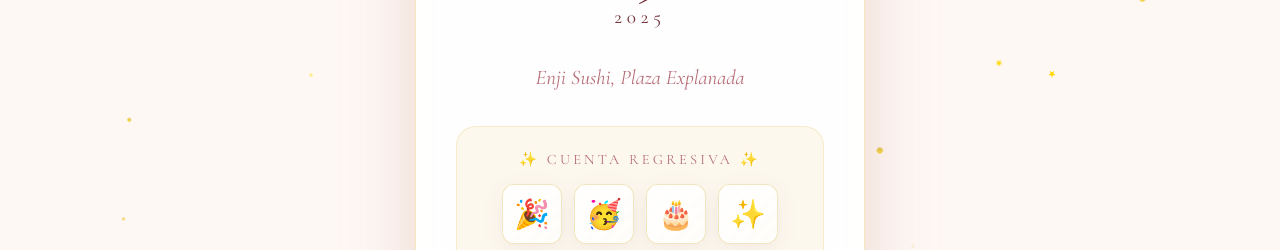
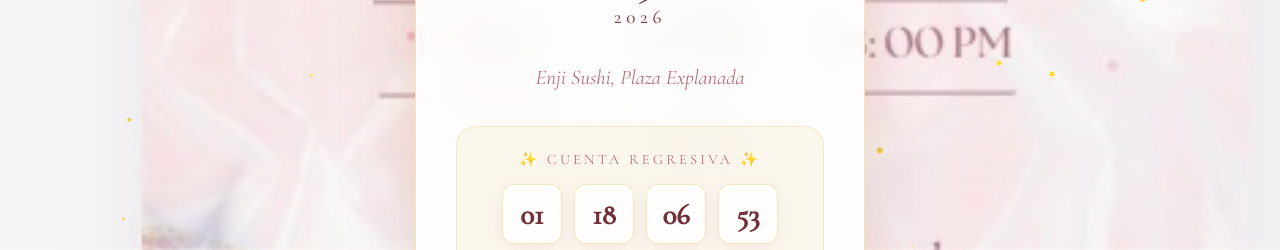
Before and after one commit to jeadguro/lizethcumple, a plain HTML site: page index.html in a window 1280 px wide. Shown: the part 550-800 px from the top of the page. Drawn offline with nearby package versions, Linux system fonts and the light colour scheme.

Commit message:
segundo commit

```diff
--- a/index.html
+++ b/index.html
@@ -647,7 +647,7 @@
                     <span class="day-number">05</span>
                     <span class="time">08:00 PM</span>
                 </div>
-                <p class="year">2025</p>
+                <p class="year">2026</p>
             </div>
 
             <!-- Location -->
@@ -743,7 +743,7 @@
         }
 
         // Countdown Timer
-        const partyDate = new Date('January 5, 2025 20:00:00').getTime();
+        const partyDate = new Date('January 5, 2026 20:00:00').getTime();
 
         function updateCountdown() {
             const now = new Date().getTime();
```
Also changed, not shown: lizeth-bg.jpg (added).
